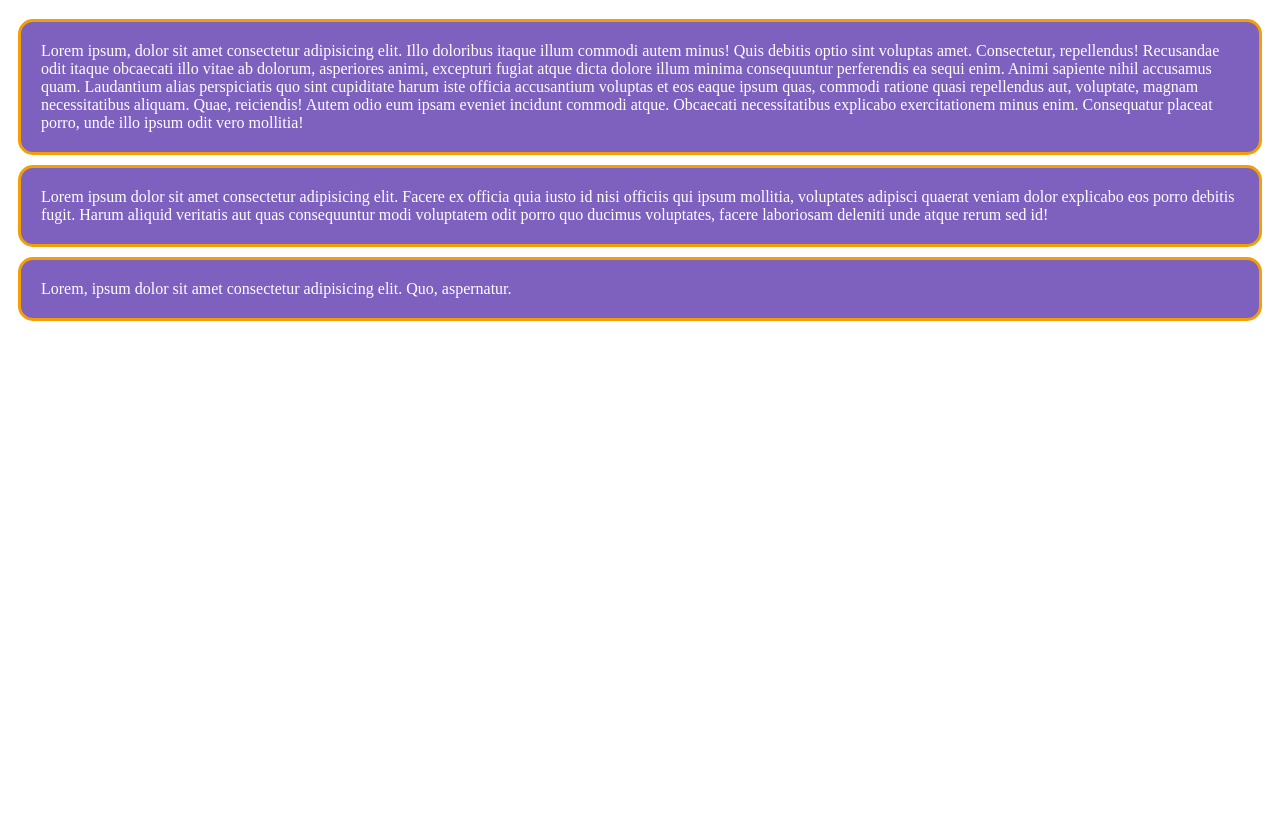
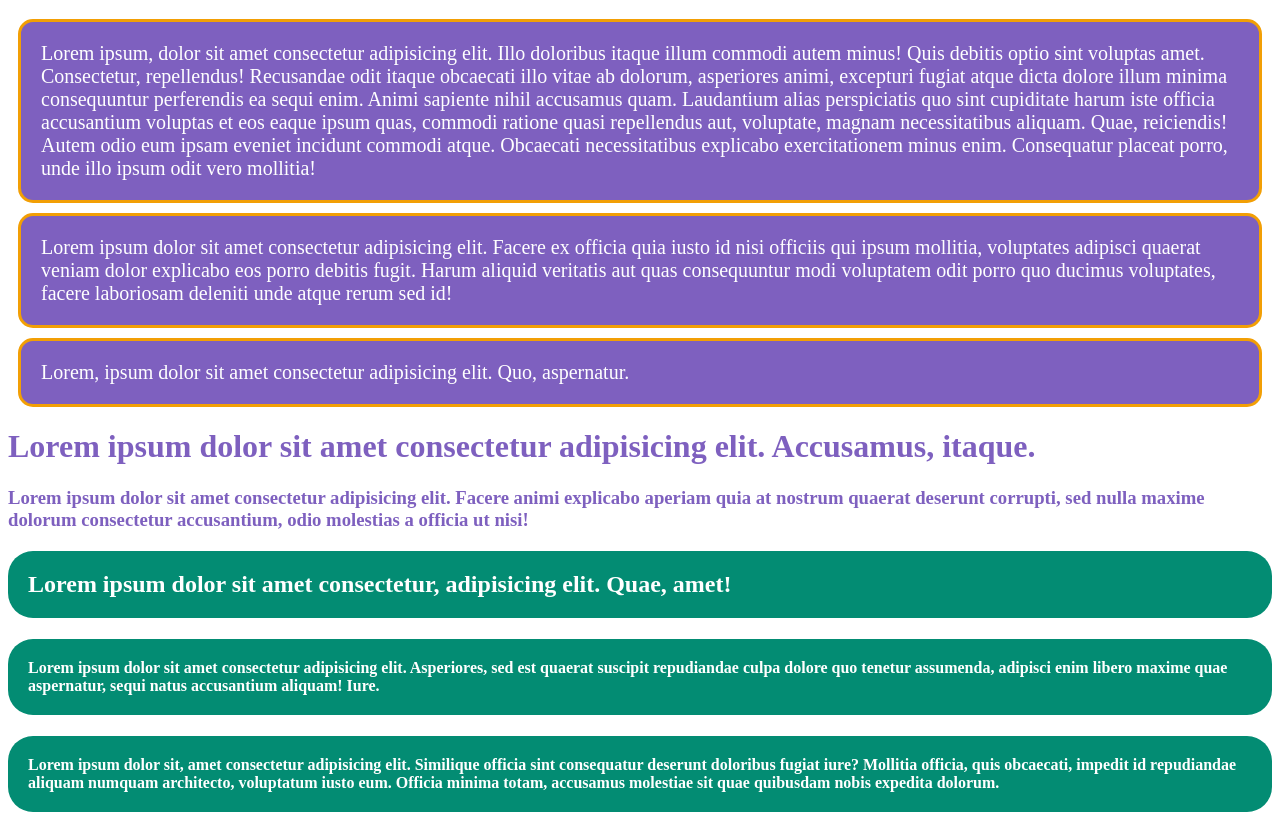
Before and after one commit to ruhulamin111/Basic-CSS, a plain HTML site: page index.html in a window 1280 px wide. Shown: the part 61-894 px from the top of the page. Before the commit the page ends 800 px from the top, so only its background shows below. Drawn offline with Linux system fonts and the light colour scheme.

Commit message:
add class and id

```diff
--- a/index.html
+++ b/index.html
@@ -10,8 +10,10 @@
 
     <!-- internal css -->
     <style>
+        /* all html tag  */
         p {
             color: white;
+            font-size: 20px;
             background-color: #7E60BF;
             padding: 20px;
             margin: 10px;
@@ -19,14 +21,31 @@
             border-radius: 15px;
         }
 
-        h1 {
+        /* use id */
+        #large {
             color: #D92B04;
         }
+
+        /* use class */
+        .common {
+            color: #7E60BF;
+        }
+
+        .simple {
+            color: white;
+            background-color: #038C73;
+            padding: 20px;
+            border-radius: 25px;
+        }
     </style>
+
 </head>
 
 <body>
-    <h1>This is Basic CSS section.</h1>
+    <!-- use id -->
+    <h1 id="large">This is Basic CSS section.</h1>
+
+    <!-- use html tag -->
     <p>Lorem ipsum, dolor sit amet consectetur adipisicing elit. Illo doloribus itaque illum commodi autem minus! Quis
         debitis optio sint voluptas amet. Consectetur, repellendus! Recusandae odit itaque obcaecati illo vitae ab
         dolorum, asperiores animi, excepturi fugiat atque dicta dolore illum minima consequuntur perferendis ea sequi
@@ -41,6 +60,25 @@
         rerum sed id!</p>
     <p>Lorem, ipsum dolor sit amet consectetur adipisicing elit. Quo, aspernatur.</p>
 
+    <!-- use class -->
+    <h1 class="common">Lorem ipsum dolor sit amet consectetur adipisicing elit. Accusamus, itaque.</h1>
+    <h3 class="common">Lorem ipsum dolor sit amet consectetur adipisicing elit. Facere animi explicabo aperiam quia at
+        nostrum quaerat deserunt corrupti, sed nulla maxime dolorum consectetur accusantium, odio molestias a officia ut
+        nisi!</h3>
+
+    <!-- double class -->
+    <h2 class="common simple">Lorem ipsum dolor sit amet consectetur, adipisicing elit. Quae, amet!</h2>
+    <h4 class="common simple">Lorem ipsum dolor sit amet consectetur adipisicing elit. Asperiores, sed est quaerat
+        suscipit repudiandae culpa
+        dolore quo tenetur assumenda, adipisci enim libero maxime quae aspernatur, sequi natus accusantium aliquam!
+        Iure.</h4>
+    <h4 class="common simple">Lorem ipsum dolor sit, amet consectetur adipisicing elit. Similique officia sint
+        consequatur deserunt doloribus
+        fugiat iure? Mollitia officia, quis obcaecati, impedit id repudiandae aliquam numquam architecto, voluptatum
+        iusto eum. Officia minima totam, accusamus molestiae sit quae quibusdam nobis expedita dolorum.</h4>
+
+
+
 </body>
 
 </html>
```
